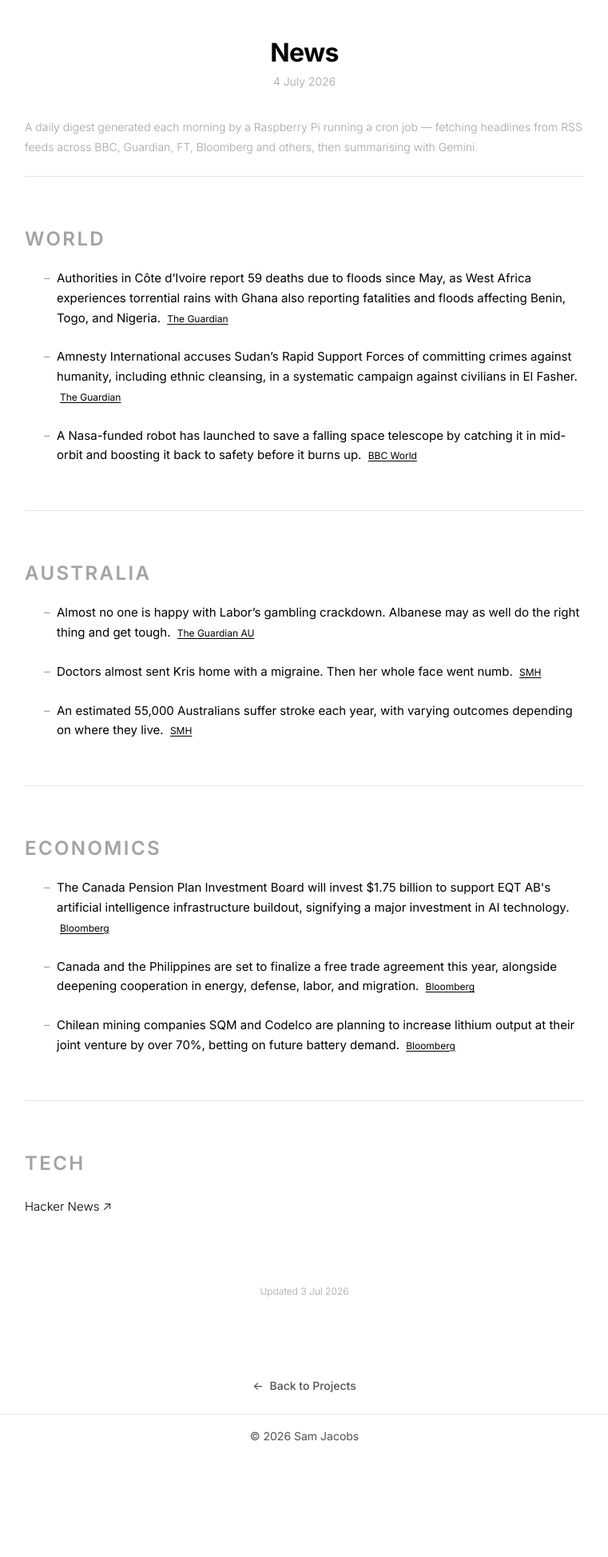
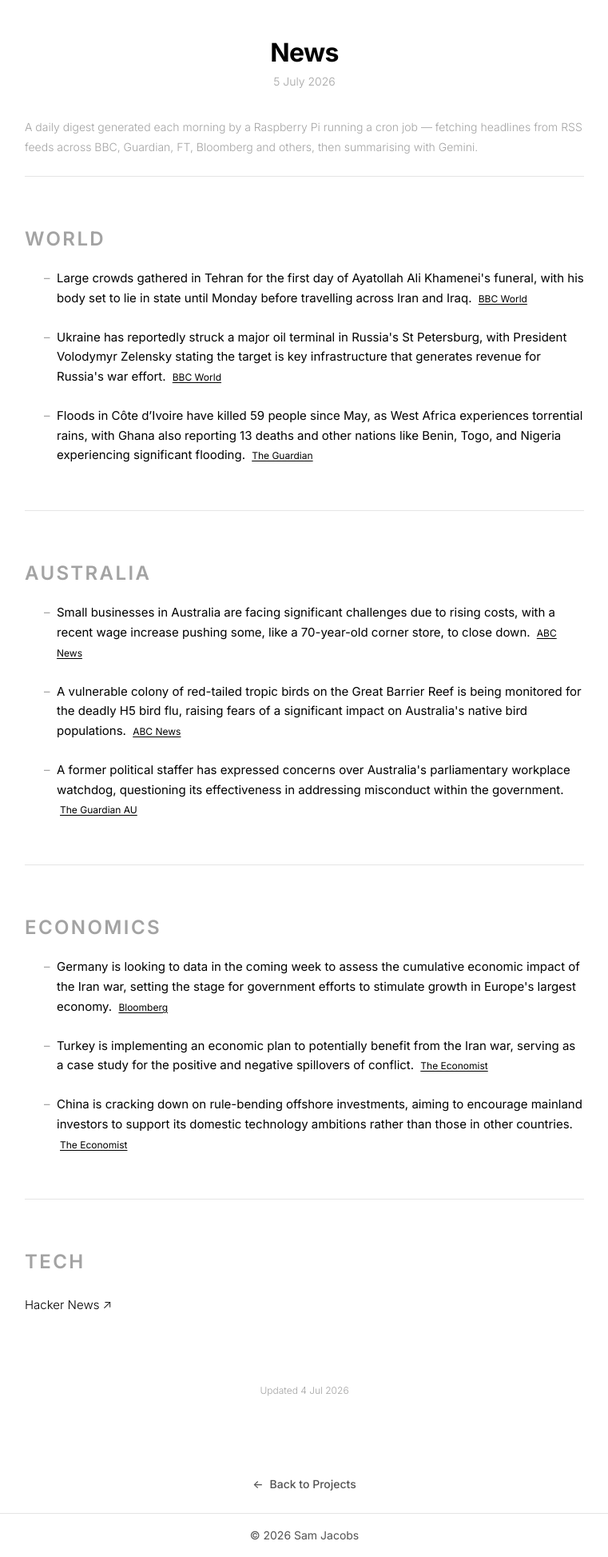
Before and after one commit to s-jac/s-jac.github.io, a Jekyll site: the page built from projects/news.html, in a window 1280 px wide. Shown: the whole page at 80% size, without its empty margins (259-1020 px from the left). Built offline with Jekyll 4.4.1, drawn with Linux system fonts in a browser that asks for light colours; before the commit the page ends 1823 px from its top, so only the background shows below that.

Commit message:
daily news update 5 July 2026

```diff
--- a/_data/news.json
+++ b/_data/news.json
@@ -1,24 +1,24 @@
 {
-  "date": "4 July 2026",
-  "generated_at": "2026-07-03T21:01:03.499443+00:00",
+  "date": "5 July 2026",
+  "generated_at": "2026-07-04T21:00:22.848326+00:00",
   "sections": [
     {
       "heading": "World",
       "bullets": [
         {
-          "text": "Authorities in Côte d’Ivoire report 59 deaths due to floods since May, as West Africa experiences torrential rains with Ghana also reporting fatalities and floods affecting Benin, Togo, and Nigeria.",
+          "text": "Large crowds gathered in Tehran for the first day of Ayatollah Ali Khamenei's funeral, with his body set to lie in state until Monday before travelling across Iran and Iraq.",
+          "source": "BBC World",
+          "url": "https://www.bbc.com/news/world"
+        },
+        {
+          "text": "Ukraine has reportedly struck a major oil terminal in Russia's St Petersburg, with President Volodymyr Zelensky stating the target is key infrastructure that generates revenue for Russia's war effort.",
+          "source": "BBC World",
+          "url": "https://www.bbc.com/news/world"
+        },
+        {
+          "text": "Floods in Côte d’Ivoire have killed 59 people since May, as West Africa experiences torrential rains, with Ghana also reporting 13 deaths and other nations like Benin, Togo, and Nigeria experiencing significant flooding.",
           "source": "The Guardian",
           "url": "https://www.theguardian.com"
-        },
-        {
-          "text": "Amnesty International accuses Sudan’s Rapid Support Forces of committing crimes against humanity, including ethnic cleansing, in a systematic campaign against civilians in El Fasher.",
-          "source": "The Guardian",
-          "url": "https://www.theguardian.com"
-        },
-        {
-          "text": "A Nasa-funded robot has launched to save a falling space telescope by catching it in mid-orbit and boosting it back to safety before it burns up.",
-          "source": "BBC World",
-          "url": "https://www.bbc.com/news/world"
         }
       ]
     },
@@ -26,19 +26,19 @@
       "heading": "Australia",
       "bullets": [
         {
-          "text": "Almost no one is happy with Labor’s gambling crackdown. Albanese may as well do the right thing and get tough.",
+          "text": "Small businesses in Australia are facing significant challenges due to rising costs, with a recent wage increase pushing some, like a 70-year-old corner store, to close down.",
+          "source": "ABC News",
+          "url": "https://www.abc.net.au/news"
+        },
+        {
+          "text": "A vulnerable colony of red-tailed tropic birds on the Great Barrier Reef is being monitored for the deadly H5 bird flu, raising fears of a significant impact on Australia's native bird populations.",
+          "source": "ABC News",
+          "url": "https://www.abc.net.au/news"
+        },
+        {
+          "text": "A former political staffer has expressed concerns over Australia's parliamentary workplace watchdog, questioning its effectiveness in addressing misconduct within the government.",
           "source": "The Guardian AU",
           "url": "https://www.theguardian.com/au"
-        },
-        {
-          "text": "Doctors almost sent Kris home with a migraine. Then her whole face went numb.",
-          "source": "SMH",
-          "url": "https://www.smh.com.au"
-        },
-        {
-          "text": "An estimated 55,000 Australians suffer stroke each year, with varying outcomes depending on where they live.",
-          "source": "SMH",
-          "url": "https://www.smh.com.au"
         }
       ]
     },
@@ -46,19 +46,19 @@
       "heading": "Economics",
       "bullets": [
         {
-          "text": "The Canada Pension Plan Investment Board will invest $1.75 billion to support EQT AB's artificial intelligence infrastructure buildout, signifying a major investment in AI technology.",
+          "text": "Germany is looking to data in the coming week to assess the cumulative economic impact of the Iran war, setting the stage for government efforts to stimulate growth in Europe's largest economy.",
           "source": "Bloomberg",
           "url": "https://www.bloomberg.com/markets"
         },
         {
-          "text": "Canada and the Philippines are set to finalize a free trade agreement this year, alongside deepening cooperation in energy, defense, labor, and migration.",
-          "source": "Bloomberg",
-          "url": "https://www.bloomberg.com/markets"
+          "text": "Turkey is implementing an economic plan to potentially benefit from the Iran war, serving as a case study for the positive and negative spillovers of conflict.",
+          "source": "The Economist",
+          "url": "https://www.economist.com/finance-and-economics"
         },
         {
-          "text": "Chilean mining companies SQM and Codelco are planning to increase lithium output at their joint venture by over 70%, betting on future battery demand.",
-          "source": "Bloomberg",
-          "url": "https://www.bloomberg.com/markets"
+          "text": "China is cracking down on rule-bending offshore investments, aiming to encourage mainland investors to support its domestic technology ambitions rather than those in other countries.",
+          "source": "The Economist",
+          "url": "https://www.economist.com/finance-and-economics"
         }
       ]
     }
```
